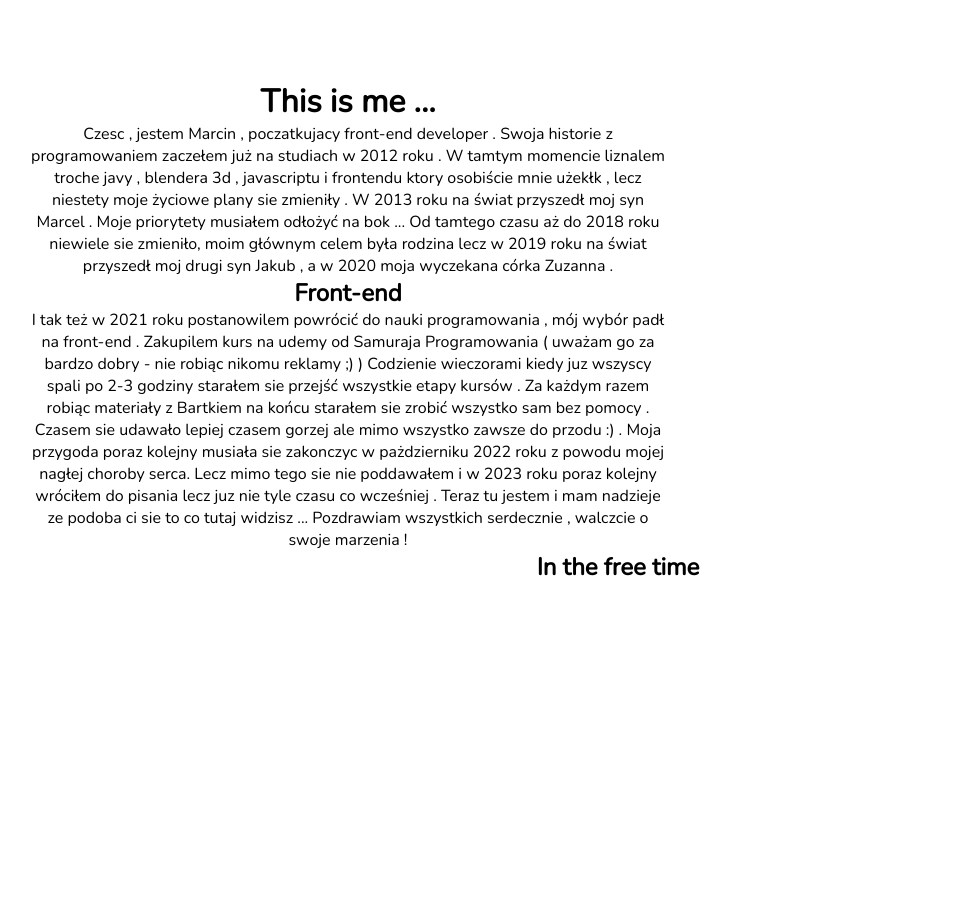
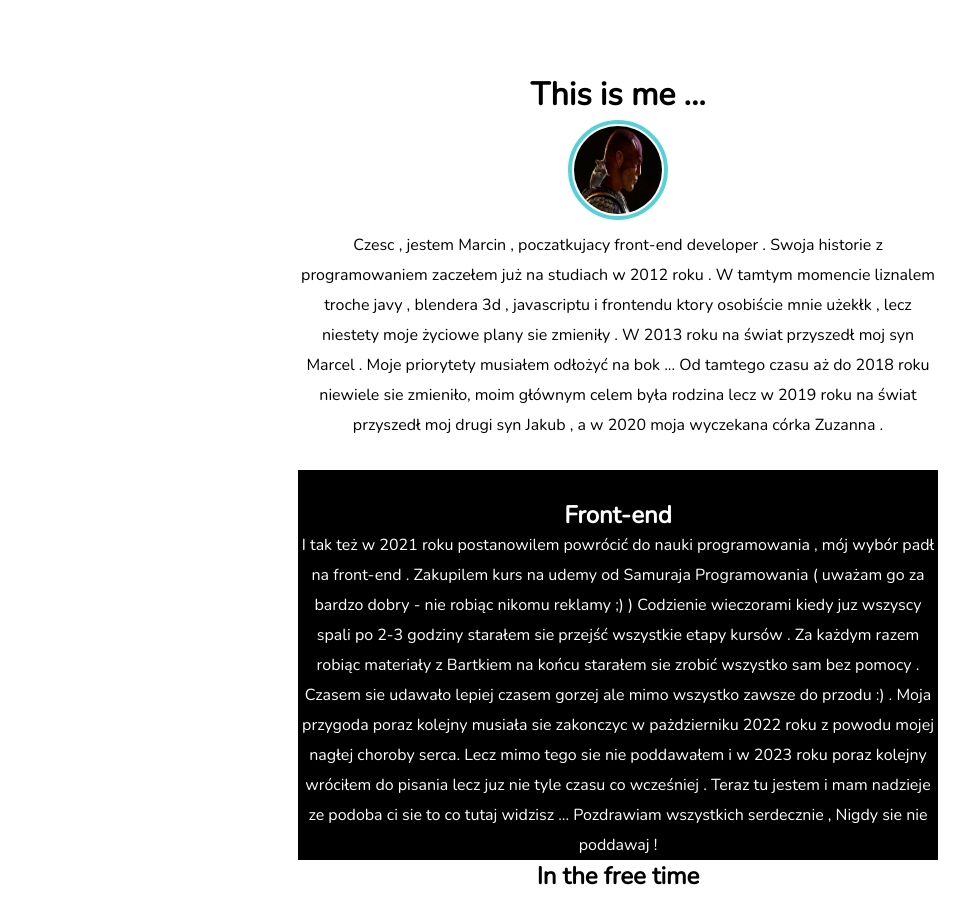
Before and after one commit to marcinoles87/mysite, a React (Create React App) app: page / in a window 1280 px wide. Shown: the part 820-1744 px from the top of the page, without its empty margins (22-991 px from the left). Built offline with nearby package versions, Linux system fonts and the light colour scheme.

Commit message:
add about section

```diff
--- a/src/components/About.js
+++ b/src/components/About.js
@@ -1,4 +1,6 @@
 import React from 'react'
+
+import profilImg from './img/minsc.png'
 
 import './about.scss'
 
@@ -7,6 +9,7 @@ function About() {
     <div className='about-container'>
       <div className='about-text'>
         <h1>This is me ...</h1>
+        <img className='profil-img' src={profilImg} alt='my-profil'></img>
         <p>Czesc , jestem Marcin , poczatkujacy front-end developer .
           Swoja historie z programowaniem zaczełem już na studiach w 2012 roku .
           W tamtym momencie liznalem troche javy , blendera 3d , javascriptu i frontendu ktory osobiście mnie użekłk , lecz
@@ -15,6 +18,7 @@ function About() {
           moim głównym celem była rodzina lecz w 2019 roku na świat przyszedł moj drugi syn Jakub , a w 2020
           moja wyczekana córka Zuzanna . </p>
 
+        <div className='about-text2'>
             <h2> Front-end</h2>
 
             <p>I tak też w 2021 roku postanowilem powrócić do nauki programowania , mój wybór padł
@@ -23,10 +27,11 @@ function About() {
             materiały z Bartkiem na końcu starałem sie zrobić wszystko sam bez pomocy . Czasem sie udawało lepiej czasem gorzej ale mimo wszystko
             zawsze do przodu :) . Moja przygoda poraz kolejny musiała sie zakonczyc w  pażdzierniku 2022 roku  z powodu mojej nagłej choroby serca.
             Lecz mimo tego sie nie poddawałem i w 2023 roku poraz kolejny wróciłem do pisania lecz juz nie tyle czasu co wcześniej . Teraz tu jestem i
-          mam nadzieje ze podoba ci sie to co tutaj widzisz ... Pozdrawiam wszystkich serdecznie , walczcie o swoje marzenia !
+            mam nadzieje ze podoba ci sie to co tutaj widzisz ... Pozdrawiam wszystkich serdecznie , Nigdy sie nie poddawaj !
 
 
           </p>
+        </div>
       </div>
 
       <h2> In the free time</h2>
--- a/src/components/about.scss
+++ b/src/components/about.scss
@@ -1,8 +1,11 @@
+$primary-color : rgb(87, 209, 215);
+
+
 .about-container{
     position: relative;
     display: flex;
     flex-direction: column;
-    margin: 100px 50px;
+    margin: 100px 25vw;
     height: 100vh;
     text-align: center;
 
@@ -12,5 +15,27 @@
         flex-direction: column;
         align-items: center;
         justify-content: center;
+        line-height:30px;
+
+
+        .profil-img{
+            width: 100px;
+            height: 100px;
+            margin: 10px 0;
+            padding: 2px;
+            border:4px solid $primary-color;
+            border-radius: 100%;
+        }
+
+        .about-text2{
+            margin-top: 30px;
+            background-color: black;
+            color:white;
+
+            h2{
+                margin-top: 30px;
+            }
+
+        }
     }
 }
```
Lines whose indentation alone changed are shown as unchanged.
